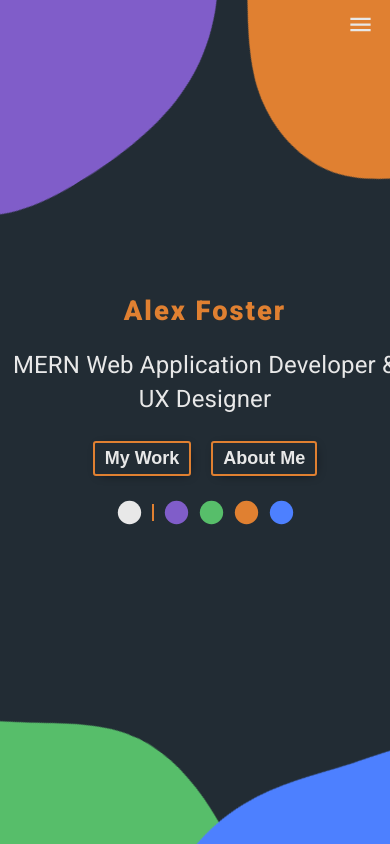
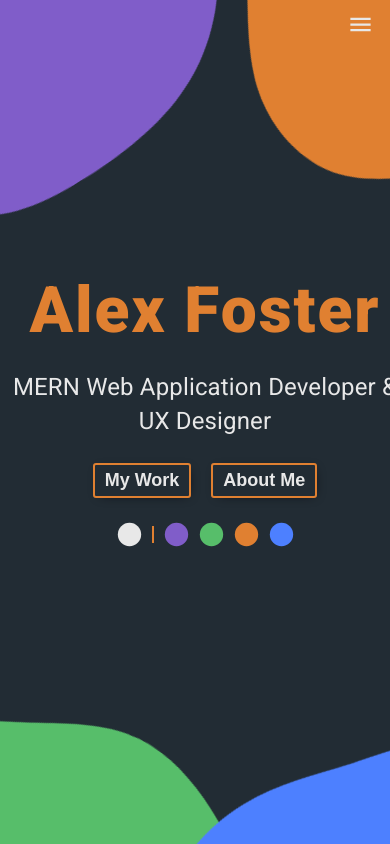
Before and after one commit to Olex93/portfolio, a Next.js app: page /MobileHome in a window 390 px wide. Built offline with nearby package versions, Linux system fonts and the light colour scheme.

Commit message:
homepage mobile

```diff
--- a/pages/MobileHome.js
+++ b/pages/MobileHome.js
@@ -15,8 +15,8 @@ export default function MobileHome(props) {
     CustomBody: {
       height:"100vh",
       width:"100%",
-
       backgroundColor:props.color.backgroundColor,
+      overflow:"hidden"
     },
     outerBody: {
       width:"100%",
@@ -69,10 +69,17 @@ export default function MobileHome(props) {
     borderRadius:"3px",
     boxShadow:`2px 2px 12px -6px ${props.color.darkBG}`,
     cursor: "pointer"
-},
+  },
   buttonLink:{
     color:props.color.textColor,
     textDecoration:"none"
+  },
+  mobileHeading:{
+    fontSize:"4rem",
+        lineHeight: "1.2",
+        letterSpacing: "2px",
+        fontWeight: "900",
+        color:props.color.highlightColor
   }
   }
 
@@ -104,6 +111,22 @@ export default function MobileHome(props) {
     },
   }
 
+  const [size, setSize] = React.useState([1]);
+  if (typeof window !== 'undefined') {
+    // setSize to window width based on useLayoutEffect//
+    React.useLayoutEffect(() => {
+      //function to be called to update size//
+      function updateWidth() {
+        setSize([window.innerWidth]);
+      }
+      //call function on resize//
+      window.addEventListener('resize', updateWidth);
+      updateWidth();
+      return () => window.removeEventListener('resize', updateWidth);
+    }, []);
+  }
+
+
   return (
     <div>
     <Head>
@@ -116,7 +139,7 @@ export default function MobileHome(props) {
         <div style={styles.outerBody}>
           <div style={styles.innerBody}>
             <div>
-              <h1 style={styles.customHeading}>Alex Foster</h1>
+              <h1 style={size > 869 ? styles.customHeading : styles.mobileHeading}>Alex Foster</h1>
               <h2 style={styles.customh2}>MERN Web Application Developer & UX Designer</h2>
               <motion.button
             whileHover={{
--- a/pages/_app.js
+++ b/pages/_app.js
@@ -84,6 +84,8 @@ function MyApp({ Component, pageProps, router }) {
       stiffness: 100
     };
 
+
+
     return (
       <div>
           <Head>
```
